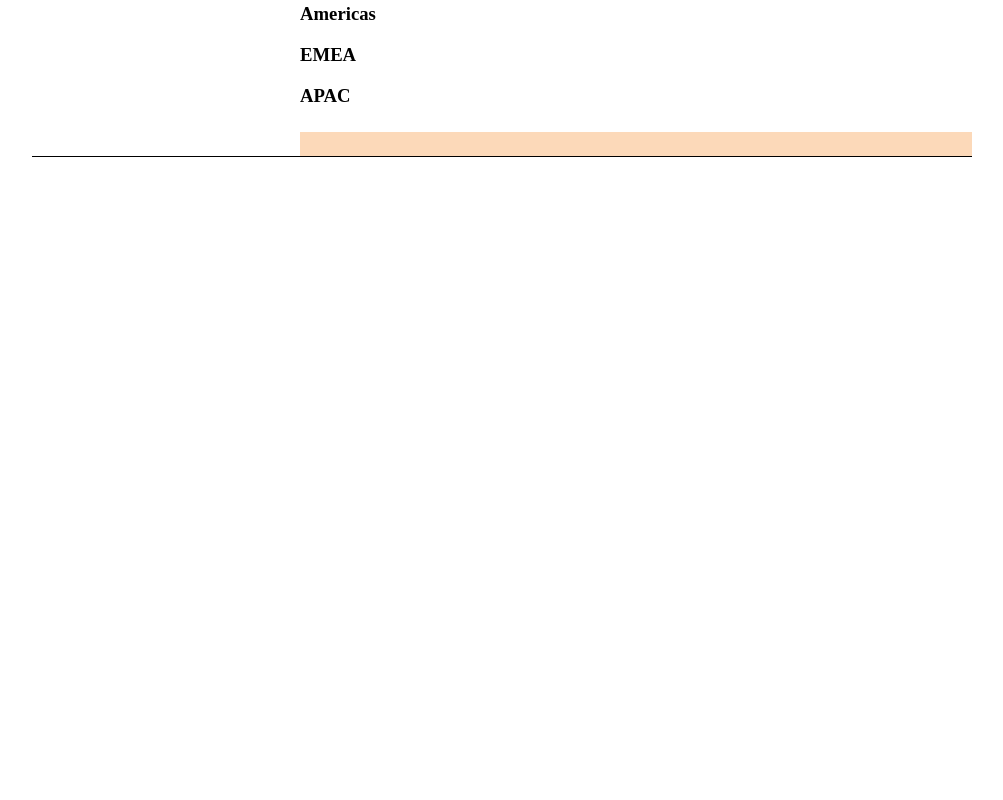
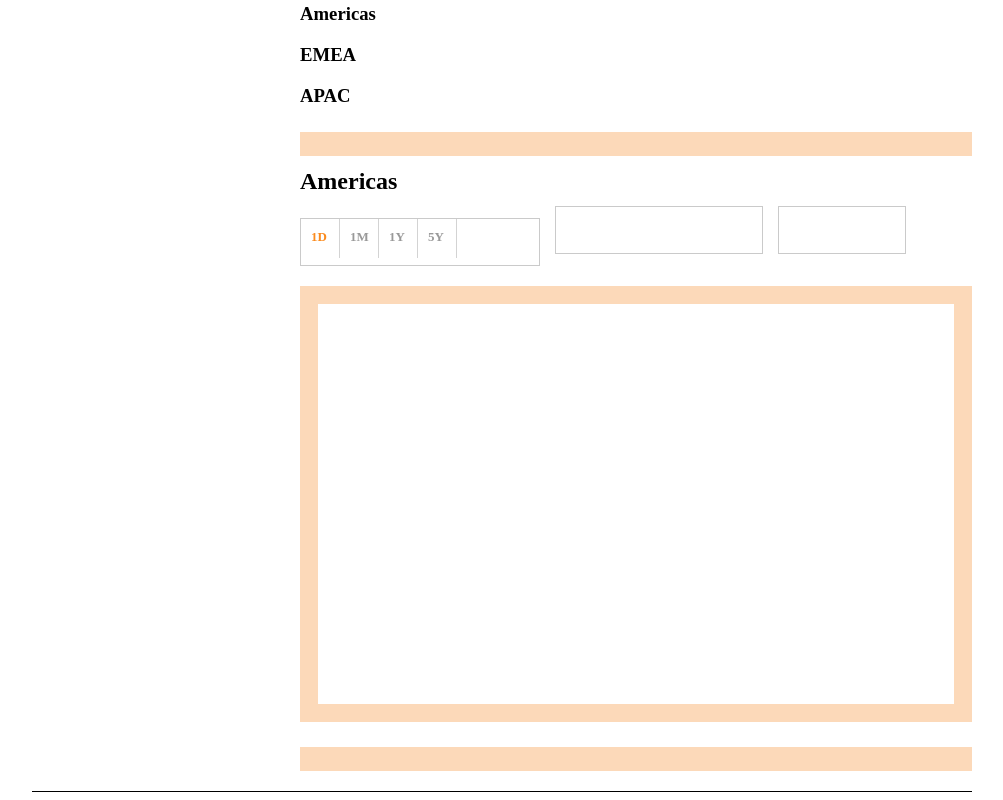
Before and after one commit to super101217/vue_stock-trader, a Vue app: page / in a window 1280 px wide. Shown: the part 1141-1941 px from the top of the page, without its empty margins (138-1141 px from the left). Before the commit the page ends 1306 px from the top, so only its background shows below. Built offline with nearby package versions, Linux system fonts and the light colour scheme; the HTML template or start-up script is replaced by a standard one.

Commit message:
Feat: Add Section Content component

```diff
--- /dev/null
+++ b/src/components/MainContent/SectionRight/SectionContent.vue
@@ -0,0 +1,60 @@
+<template>
+    <div class="display-block">
+        <h3 class="heading-3 selected-tab">Americas</h3>
+        <div>
+            <div class="div-block-12">
+            <div class="div-block-7 time-frame-box">
+                <div class="time-box-one selected">1D</div>
+                <div class="time-box-one">1M</div>
+                <div class="time-box-one">1Y</div>
+                <div class="time-box-one">5Y</div>
+                <!-- <div class="time-box-one header">Time Frame</div> -->
+            </div>
+                <div class="div-block-7 time-frame-box time-frame-box-two"></div>
+                <div class="div-block-7 time-frame-box time-frame-box-two time-frame-box-three"></div>
+            </div>
+            <div class="pattern-box-border chart-box">
+                <div class="div-block-8"></div>
+            </div>
+            <div class="div-block-5 pattern-div"></div>
+            <div class="table-div"></div>
+        </div>
+    </div>
+</template>
+
+<script>
+    export default {
+
+    }
+</script>
+
+
+<style scoped>
+    @import './../../../Assets/normalize.css';
+    @import './../../../Assets/webflow.css';
+    @import './../../../Assets/custom.css';
+
+    .time-box-one {
+        color: #999;
+        cursor: pointer;
+        display: inline-block;
+        font-size: .8125rem;
+        font-weight: 700;
+        padding: .625rem .625rem .5625rem;
+        position: relative;
+        vertical-align: bottom;
+        z-index: 1;
+        border-right: 0.5px solid lightgray;
+    }
+    .selected {
+        color: #fb8b1e;
+        cursor: default;
+    }
+    .header {
+        background-color: #fb8b1e;
+        color: #fff;
+        font-size: 13px;
+    }
+
+
+</style>
--- a/src/components/MainContent/SectionRight/SectionTwo.vue
+++ b/src/components/MainContent/SectionRight/SectionTwo.vue
@@ -3,17 +3,20 @@
         <notification-window />
         <main-content-tabs />
         <div class="div-block-5 pattern-div"></div>
+        <main-section-content />
     </div>
 </template>
 
 <script>
     import Notification from './Notification.vue'
     import SectionTabs from './SectionTabs.vue'
+    import SectionContent from './SectionContent.vue'
 
     export default {
         components: {
             notificationWindow: Notification,
-            mainContentTabs: SectionTabs
+            mainContentTabs: SectionTabs,
+            mainSectionContent: SectionContent
         }
     }
 </script>
```
